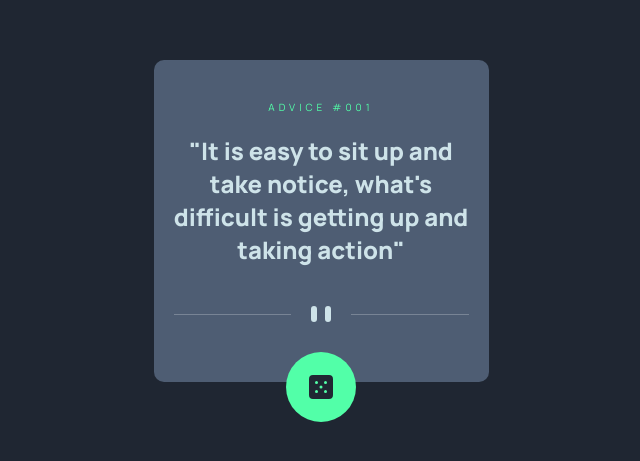
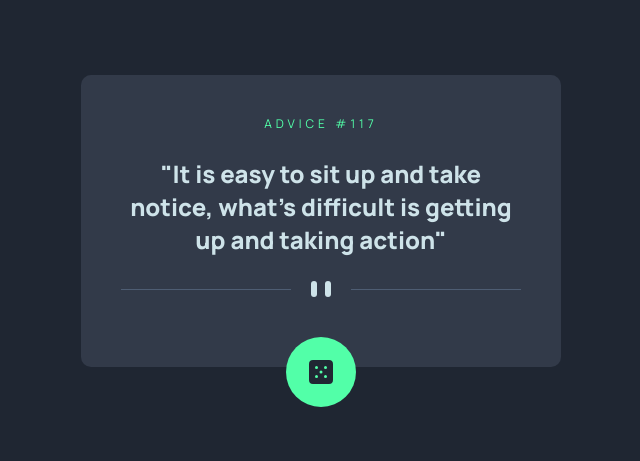
Before and after one commit to Jefersonsteven/Advice-Generator-App, a website: page index.html in a window 1280 px wide. Shown: the part 179-640 px from the top of the page, without its empty margins (319-959 px from the left). Drawn offline with Linux system fonts and the light colour scheme.

Commit message:
Responsive + hover button

```diff
--- a/src/index.js
+++ b/src/index.js
@@ -10,7 +10,7 @@ const card = document.querySelector('.card');
 
 const span = document.createElement('span');
 span.classList.add('number')
-span.textContent = `ADVICE #001`
+span.textContent = `ADVICE #117`
 const h2 = document.createElement('h2');
 h2.textContent = `
 "It is easy to sit up and take notice,
--- a/src/styles/styles.css
+++ b/src/styles/styles.css
@@ -30,10 +30,10 @@ body {
 .card {
   position: relative;
   width: 335px;
-  background-color: hsl(217, 19%, 38%);
+  background-color: hsl(217, 19%, 24%);
   padding: 20px;
   display: grid;
-  gap: 20px;
+  gap: 15px;
   justify-items: center;
   border-radius: 10px;
 }
@@ -42,7 +42,7 @@ body {
   font-size: 1rem;
   color: hsl(150, 100%, 66%);
   letter-spacing: 4px;
-  margin-top: 20px ;
+  margin: 15px 0px;
 }
 
 .card .advice {
@@ -56,22 +56,22 @@ body {
   display: flex;
   width: 100%;
   justify-content: center;
-  margin-bottom: 20px;
+  margin-bottom: 30px;
 }
 
 .card .divider div{
   z-index: 1;
   position: absolute;
   width: 100%;
-  border-bottom: 1px solid rgba(255, 255, 255, 0.24);
+  border-bottom: 1px solid hsl(217, 19%, 38%);
   top: 50%;
 }
 
 
 .card .divider img {
   z-index: 2;
-  background-color: hsl(217, 19%, 38%);
-  padding: 20px;
+  background-color: hsl(217, 19%, 24%);
+  padding: 10px 20px;
 }
 
 
@@ -86,3 +86,25 @@ body {
   place-items: center;
   bottom: -40px;
 }
+
+.card .random-tip:hover {
+  box-shadow: 0 0 20px 5px rgba(82, 255, 168, 0.82);
+}
+
+
+@media (min-width: 1200px) {
+  .card {
+    width: 480px;
+    padding: 40px;
+  }
+
+  .card .number {
+    font-size: 1.2rem;
+    margin: 0;
+    margin-bottom: 10px;
+  }
+
+  .card .divider {
+    margin-bottom: 20px;
+  }
+}
```
